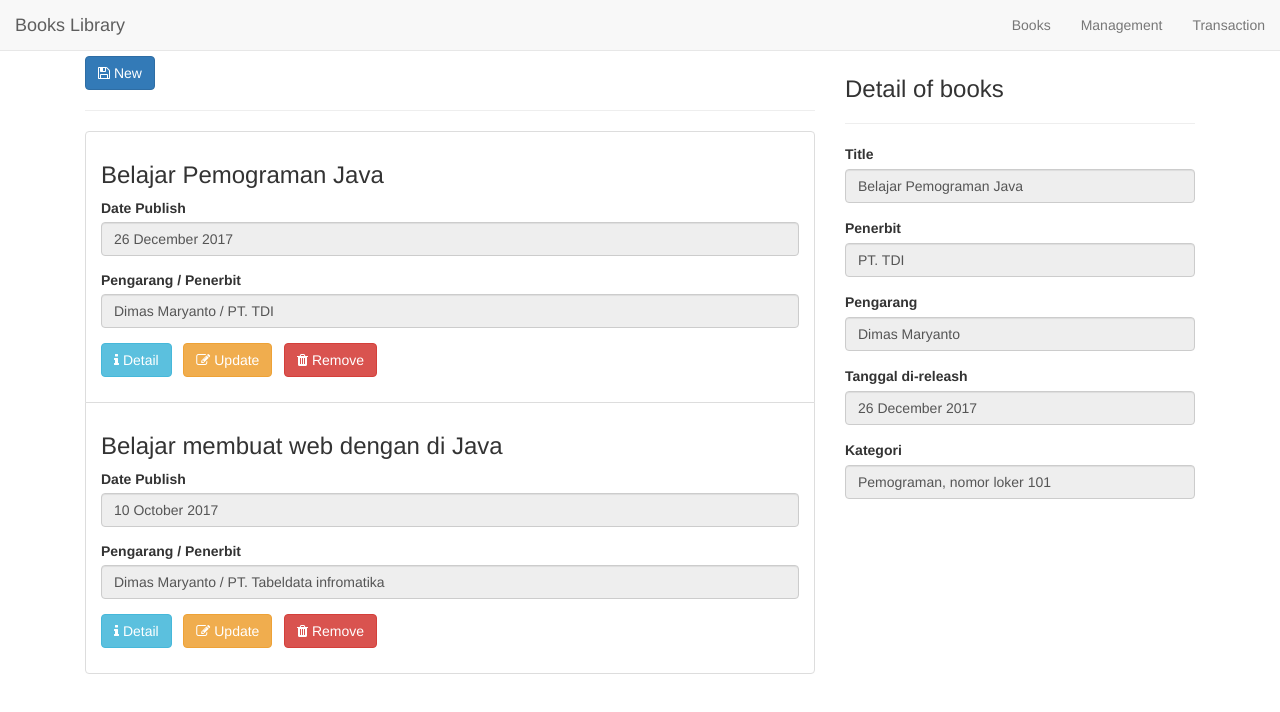
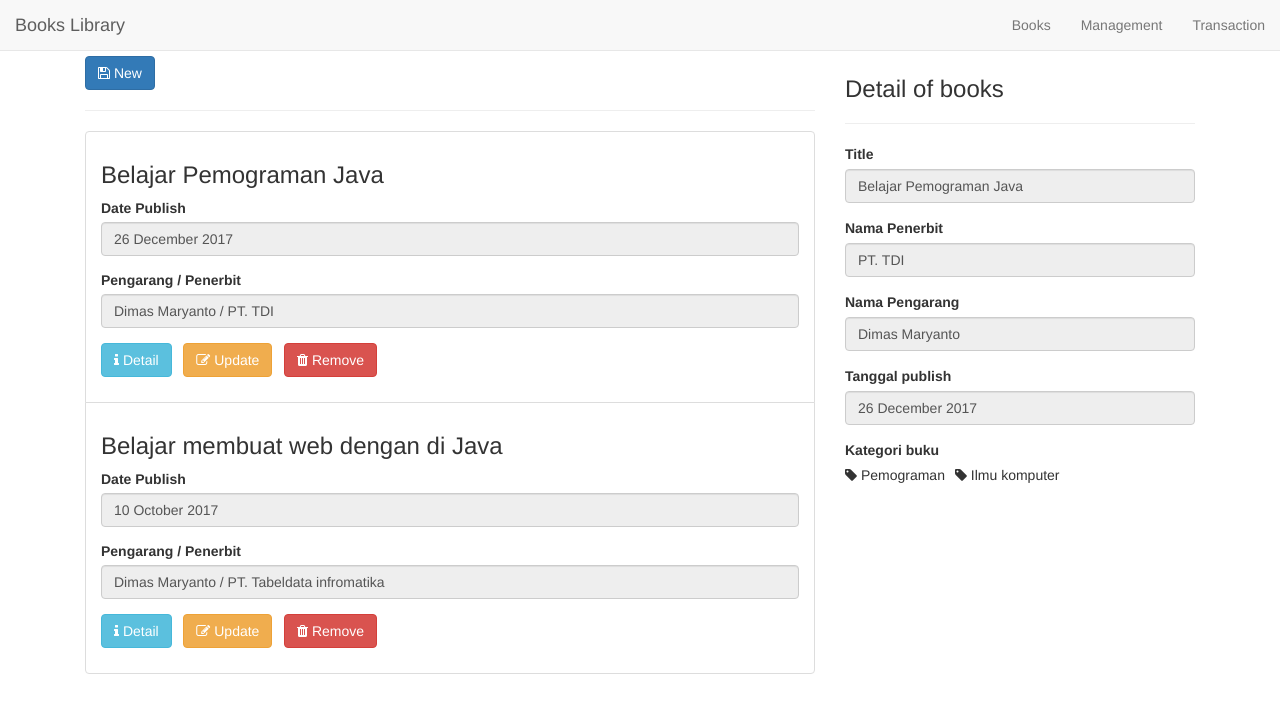
Before and after one commit to dimMaryanto93/ng5-router-example, an Angular app: page /books/view/0 in a window 1280 px wide. Shown: the top 712 px of the page. Built offline with nearby package versions, Linux system fonts and the light colour scheme.

Commit message:
update model to category with list inside book

```diff
--- a/src/app/book-category.model.ts
+++ /dev/null
@@ -1,7 +0,0 @@
-export class BookCategory {
-  constructor(public name: string,
-              public nomorLoker: number) {
-
-  }
-
-}
--- a/src/app/book.model.ts
+++ b/src/app/book.model.ts
@@ -1,4 +1,4 @@
-import {BookCategory} from './book-category.model';
+import {Category} from './category.model';
 
 export class Book {
   constructor(public id: number,
@@ -6,7 +6,7 @@ export class Book {
               public publishDate: Date = new Date(),
               public pengarang: string,
               public penerbit: string,
-              public category: BookCategory) {
+              public categories: Category[]) {
 
   }
 
--- a/src/app/book.service.ts
+++ b/src/app/book.service.ts
@@ -1,6 +1,7 @@
 import {Book} from './book.model';
 import {Injectable} from '@angular/core';
 import {CategoryService} from './category.service';
+import {Category} from './category.model';
 
 @Injectable()
 export class BookService {
@@ -10,14 +11,16 @@ export class BookService {
       'Belajar Pemograman Java',
       new Date(),
       'Dimas Maryanto',
-      'PT. TDI',
-      categoryService.categories[0]),
+      'PT. TDI', [
+        new Category('101', 'Pemograman'),
+        new Category('102', 'Ilmu komputer')
+      ]),
       new Book(2,
         'Belajar membuat web dengan di Java',
         new Date('2017-10-10'),
         'Dimas Maryanto',
         'PT. Tabeldata infromatika',
-        categoryService.categories[1])
+        [])
     ];
   }
 
--- a/src/app/books/add-book/add-book.component.html
+++ b/src/app/books/add-book/add-book.component.html
@@ -18,12 +18,6 @@
     <input type="date" name="publishDate" id="publishDate" [(ngModel)]="book.publishDate" class="form-control">
   </div>
   <div class="form-group">
-    <label>Kategori</label>
-    <select name="kategori" id="kategori" [(ngModel)]="book.category" class="form-control">
-      <option *ngFor="let category of categories" [value]="category">{{category.nomorLoker}} | {{category.name}}</option>
-    </select>
-  </div>
-  <div class="form-group">
     <button type="submit" class="btn btn-primary">
       <i class="fa fa-save"></i>
       Save
--- a/src/app/books/add-book/add-book.component.ts
+++ b/src/app/books/add-book/add-book.component.ts
@@ -3,7 +3,7 @@ import {Book} from '../../book.model';
 import {BookService} from '../../book.service';
 import {NgForm} from '@angular/forms';
 import {CategoryService} from '../../category.service';
-import {BookCategory} from '../../book-category.model';
+import {Category} from '../../category.model';
 
 @Component({
   selector: 'app-add-book',
@@ -12,18 +12,16 @@ import {BookCategory} from '../../book-category.model';
 })
 export class AddBookComponent implements OnInit {
   book: Book;
-  categories: BookCategory[] = [];
 
   constructor(private _bookService: BookService, private _categoryService: CategoryService) {
   }
 
   ngOnInit() {
-    this.book = new Book(null, null, null, null, null, null);
-    this.categories = this._categoryService.categories;
+    this.book = new Book(null, null, null, null, null, []);
   }
 
   submitedBook(event: NgForm) {
     this._bookService.new(this.book);
-    this.book = new Book(null, null, null, null, null, null);
+    this.book = new Book(null, null, null, null, null, []);
   }
 }
--- a/src/app/books/book-item/book-item.component.html
+++ b/src/app/books/book-item/book-item.component.html
@@ -6,21 +6,24 @@
     <input type="text" readonly [value]="book.title" class="form-control">
   </div>
   <div class="form-group">
-    <label>Penerbit</label>
+    <label>Nama Penerbit</label>
     <input type="text" readonly [value]="book.penerbit" class="form-control">
   </div>
   <div class="form-group">
-    <label>Pengarang</label>
+    <label>Nama Pengarang</label>
     <input type="text" readonly [value]="book.pengarang" class="form-control">
   </div>
   <div class="form-group">
-    <label>Tanggal di-releash</label>
+    <label>Tanggal publish</label>
     <input type="text" readonly [value]="book.publishDate | date: 'dd MMMM yyyy'" class="form-control">
   </div>
-  <div class="form-group">
-    <label>Kategori</label>
-    <input type="text" readonly
-           [value]="book.category ? book.category.name + ', nomor loker ' + book.category.nomorLoker : null"
-           class="form-control">
+  <div class="form-group" *ngIf="book.categories.length >= 1">
+    <label>Kategori buku</label>
+    <ul class="list-inline">
+      <li *ngFor="let category of book.categories">
+        <i class="fa fa-tag"></i>
+        {{category.name}}
+      </li>
+    </ul>
   </div>
 </div>
--- /dev/null
+++ b/src/app/category.model.ts
@@ -0,0 +1,6 @@
+export class Category {
+
+  constructor(public id: string, public name: string) {
+  }
+
+}
--- a/src/app/category.service.ts
+++ b/src/app/category.service.ts
@@ -1,17 +1,15 @@
-import {BookCategory} from './book-category.model';
+import {Category} from './category.model';
 
 export class CategoryService{
 
-  private _categories: BookCategory[] = [
-    new BookCategory('Pemograman', 101),
-    new BookCategory('Pemograman', 102),
-    new BookCategory('Komputer', 103),
-    new BookCategory('Bahasa', 104)
+  private _categories: Category[] = [
+    new Category('101', 'Pemograman'),
+    new Category('102', 'Ilmu komputer'),
+    new Category('103', 'Sastra')
   ];
 
   get categories(){
-    return this._categories.slice();
+    return this._categories;
   }
 
-
 }
```
